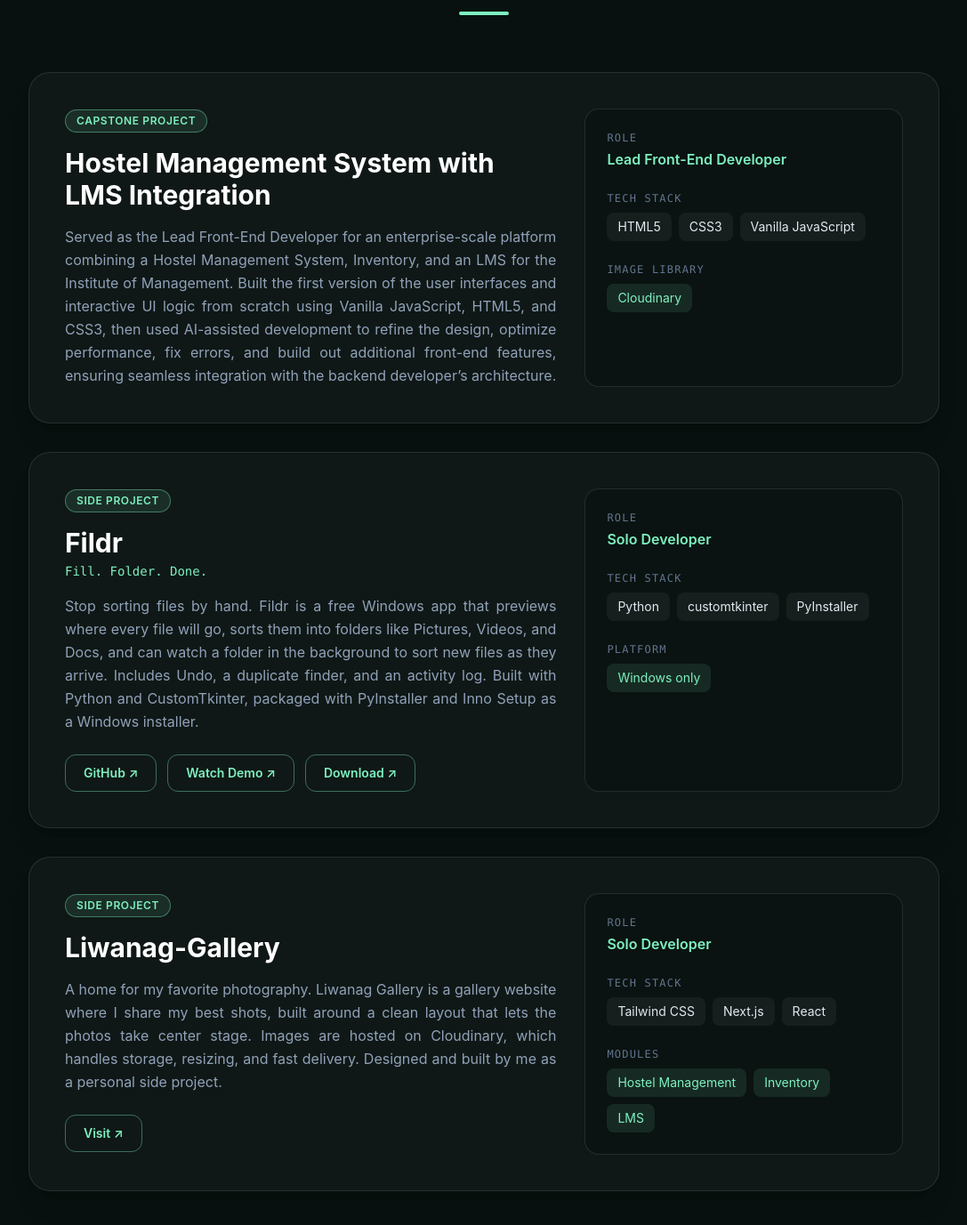
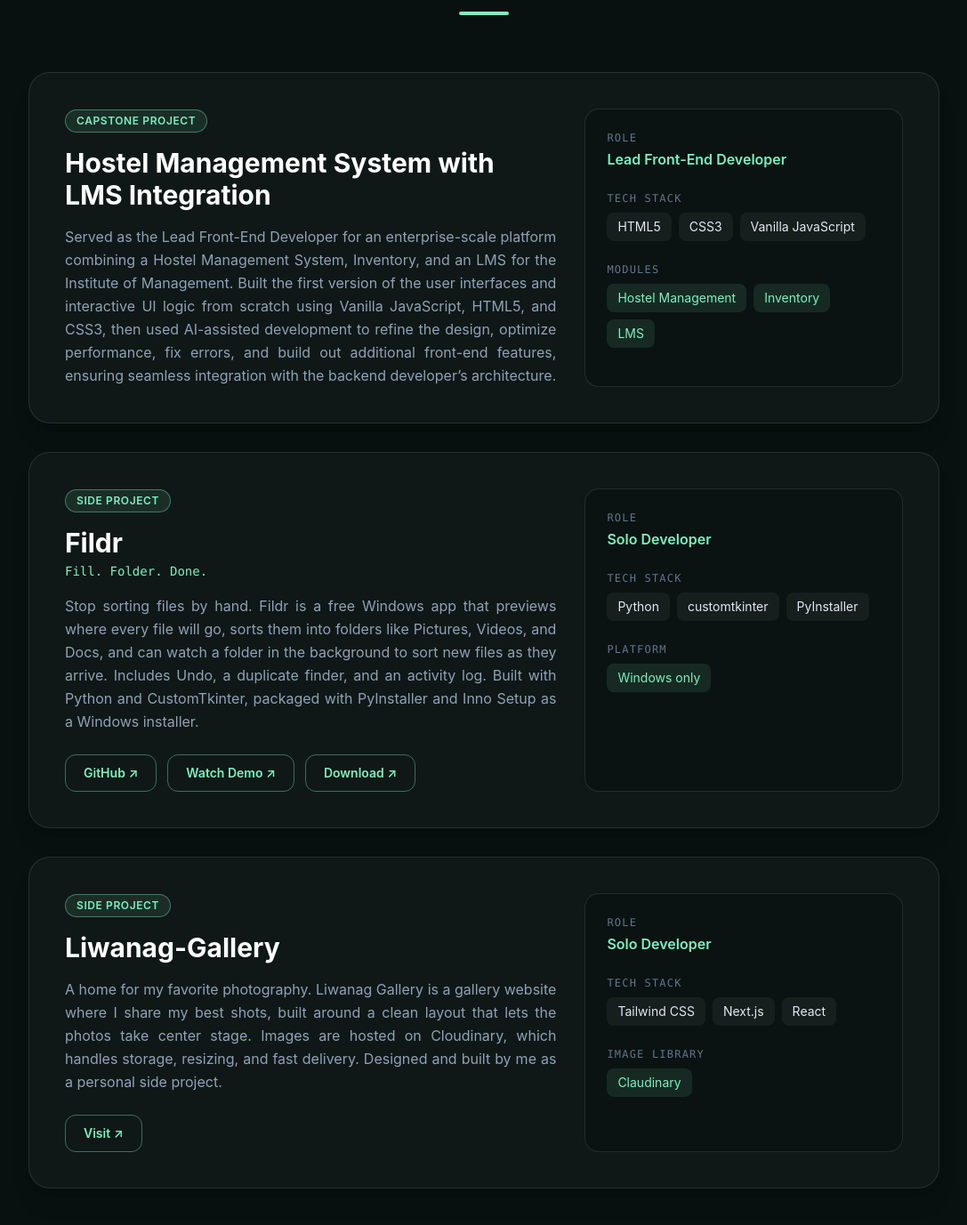
Before and after one commit to Ganawil60/LiwanagPortfollio, a React (Vite) app: page / in a window 1280 px wide. Shown: the part 1945-3322 px from the top of the page at 89% size, without its empty margins (96-1183 px from the left). Built offline with nearby package versions, Linux system fonts and the light colour scheme.

Commit message:
Update project details in App.jsx

```diff
--- a/src/App.jsx
+++ b/src/App.jsx
@@ -31,8 +31,8 @@ const PROJECTS = [
     desc: "Served as the Lead Front-End Developer for an enterprise-scale platform combining a Hostel Management System, Inventory, and an LMS for the Institute of Management. Built the first version of the user interfaces and interactive UI logic from scratch using Vanilla JavaScript, HTML5, and CSS3, then used AI-assisted development to refine the design, optimize performance, fix errors, and build out additional front-end features, ensuring seamless integration with the backend developer’s architecture.",
     role: 'Lead Front-End Developer',
     stack: ['HTML5', 'CSS3', 'Vanilla JavaScript'],
-    extraLabel: 'Image Library',
-    extra: ['Cloudinary'],
+    extraLabel: 'Modules',
+    extra: ['Hostel Management', 'Inventory', 'LMS'],
     links: [],
   },
   {
@@ -57,8 +57,8 @@ const PROJECTS = [
     desc: "A home for my favorite photography. Liwanag Gallery is a gallery website where I share my best shots, built around a clean layout that lets the photos take center stage. Images are hosted on Cloudinary, which handles storage, resizing, and fast delivery. Designed and built by me as a personal side project.",
     role: 'Solo Developer',
     stack: ['Tailwind CSS', 'Next.js', 'React'],
-    extraLabel: 'Modules',
-    extra: ['Hostel Management', 'Inventory', 'LMS'],
+    extraLabel: 'Image Library',
+    extra: ['Claudinary'],
     links: [
       { label: 'Visit', href: 'https://liwanag-gallery.vercel.app/' },
     ],
```
